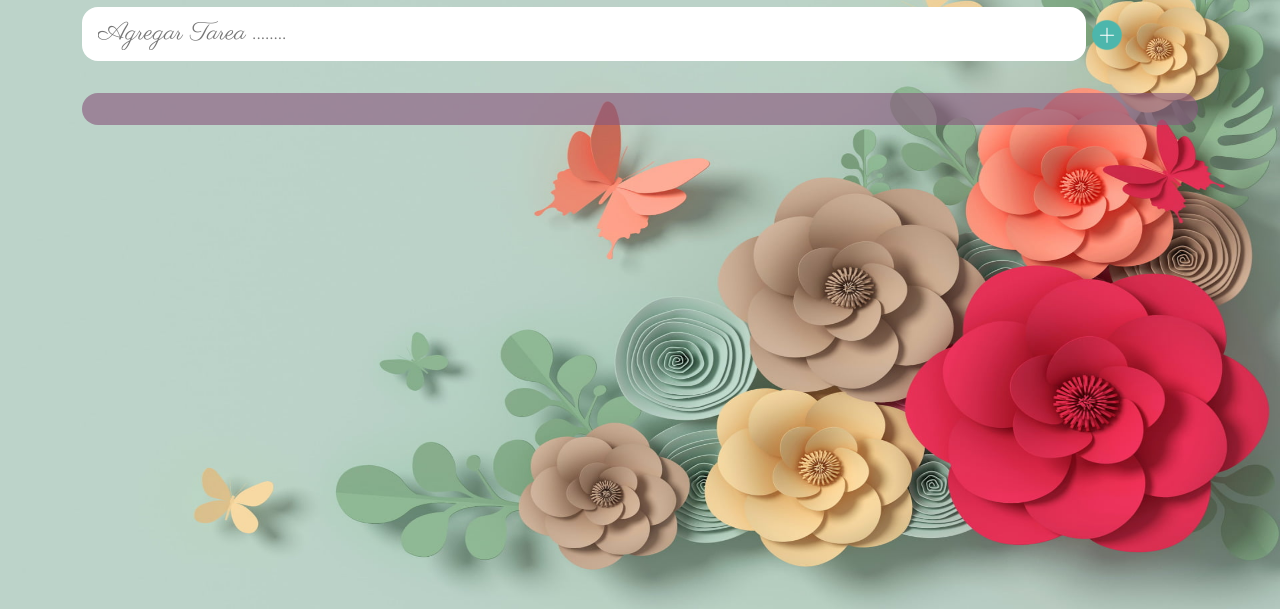
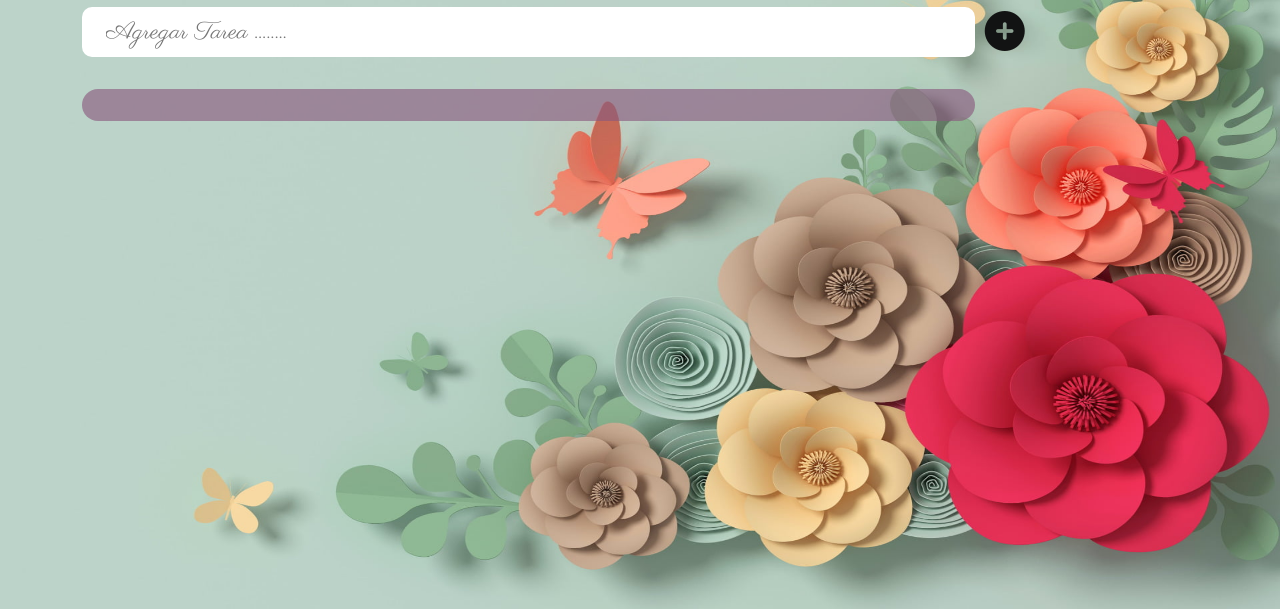
Before and after one commit to IsabelAntolin/modulo_4, a plain HTML site: page ejercicios_asincronico/clase_01/index.html in a window 1280 px wide. Shown: the part 191-800 px from the top of the page. Drawn offline with nearby package versions, Linux system fonts and the light colour scheme.

Commit message:
asincrónico clase 2 mod 4

```diff
--- a/ejercicios_asincronico/clase_01/index.html
+++ b/ejercicios_asincronico/clase_01/index.html
@@ -21,15 +21,17 @@
     <!-- Agegar     -->
     <div class="input-div">
       <input class="input" type="text" placeholder="Agregar Tarea ........">
-      <a href="#" class="boton-agregar"><img src="img/iconAgregar.png" alt=""></a>
+      <a href="#" class="boton-agregar">
+        <i class="fa-solid fa-circle-plus"></i>
+      </a>
     </div>
     <!-- hoja de tareas -->
     <div id="container">
       <!-- <div class="item">
         <a href="#"><img src="img/flor.png" alt=""></a>
         <input type="text" class="item-input" disabled value="Regar las plantas">
-        <a class="boton-editar"><img src="img/iconCandado.png" alt=""></a>
-        <a class="boton-remover"><img src="img/iconRemove.png" alt=""></a>
+        <a class="boton-editar"><i class="fa-solid fa-lock"></i></a>
+        <a class="boton-remover"><i class="fa-solid fa-circle-minus"></i></a>
       </div>      -->
     </div>
   </div>
--- a/ejercicios_asincronico/clase_01/script.js
+++ b/ejercicios_asincronico/clase_01/script.js
@@ -1,7 +1,7 @@
-let containerTareas = document.querySelector('#container');
 let inputTarea = document.querySelector('.input');
 let btnAgregarTarea = document.querySelector('.boton-agregar')
 let btnEliminarTarea = document.querySelector('.boton-remover')
+let containerTareas = document.querySelector('#container');
 
 let mensajeTarea;
 
@@ -11,8 +11,8 @@ function AgregarMensaje(){
     mensaje = `<div class="item">
                 <a href="#"><img src="img/flor.png" alt=""></a>
                 <input type="text" class="item-input" disabled value="${mensajeTarea}">
-                <a class="boton-editar"><img src="img/iconCandado.png" alt=""></a>
-                <a class="boton-remover"><img src="img/iconRemove.png" alt=""></a>
+                <a class="boton-editar"><i class="fa-solid fa-lock"></i></a>
+                <a class="boton-remover"><i class="fa-solid fa-circle-minus"></i></a>
   </div> `
     containerTareas.innerHTML =  containerTareas.innerHTML + mensaje
     mensajeTarea= inputTarea.value;
@@ -20,7 +20,11 @@ function AgregarMensaje(){
 }
 
 btnAgregarTarea.addEventListener('click',function(){
-    AgregarMensaje()
+    if(!(((inputTarea.value).trim()) == '')){
+        AgregarMensaje()
+        inputTarea.value=''
+    }
+
 })
 // btnEliminarTarea.addEventListener('click',function(){
 //     AgregarMensaje()
--- a/ejercicios_asincronico/clase_01/style.css
+++ b/ejercicios_asincronico/clase_01/style.css
@@ -3,43 +3,56 @@ body {
   background-position: center center;
   background-repeat: no-repeat;
   background-attachment: fixed;
-  background-size: 100% 100%
+  background-size: 100% 100%;
+  text-align: center;
 }
 
-h1,.input{
+h1,
+.input {
   font-family: 'Parisienne', cursive;
 }
 
 h1 {
-  margin:2rem 0;
+  margin: 2rem 0;
   text-transform: capitalize;
   font-size: 7rem;
   text-align: center;
 }
 
-.input {
-  font-size: 25px;
-  width: 90%;
-  border: none;
-  border-radius: 1rem;
-  padding: 0.5rem 1rem;
+img{
+  width: 40px;
 }
 
-img {
-  display: inline-block;
-  width: 3rem;
-  padding-right: 1rem;
+/********************************************************/
+.input-div {
+  display: flex;
 }
 
+.input {
+  font-size: 24px;
+  width: 80%;
+  height: 50px;
+  margin-right: 10px;
+  border: none;
+  border-radius: 10px;
+  background-color: white;
+
+  padding-left: 24px;
+}
+
+/*************************************************/
 #container {
   margin-top: 2rem;
   background-color: rgba(138, 91, 126, 0.637);
   padding: 1rem;
   border-radius: 1rem;
+  width: 80%;
 }
+
 .item {
   margin-bottom: 1rem;
 }
+
 #container .item-input {
   width: 85%;
   border: none;
@@ -47,3 +60,31 @@ img {
   padding: 0.5rem 1rem;
   background-color: rgb(252, 252, 252);
 }
+
+/************************************************************/
+.boton-agregar {
+  color: rgb(18, 19, 19);
+  font-size: 40px;
+  padding-top: 4px;
+  display: flex;
+  text-decoration: none;
+}
+
+.boton-agregar:hover {
+  opacity: 0.9;
+}
+/********************************************/
+
+.boton-editar{
+  display: inline-block;
+  color: rgb(30, 170, 172);
+  font-size:28px;
+  text-decoration: none;
+  margin: 0  3px;
+}
+
+.boton-remover{
+  color: rgb(120, 18, 22);
+  font-size: 28px;
+  text-decoration: none;
+}
```
Also changed, not shown: 1 other file.
